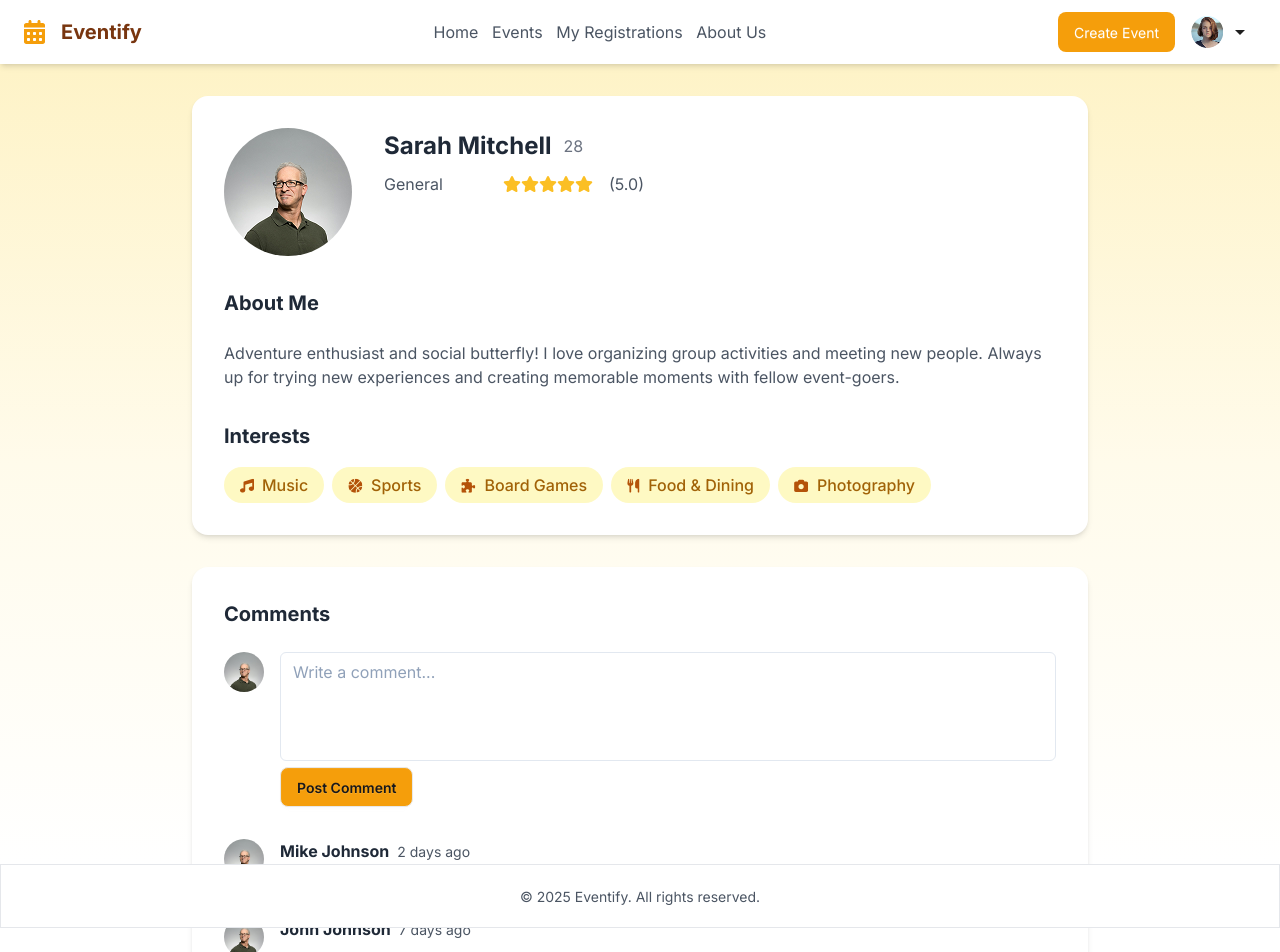
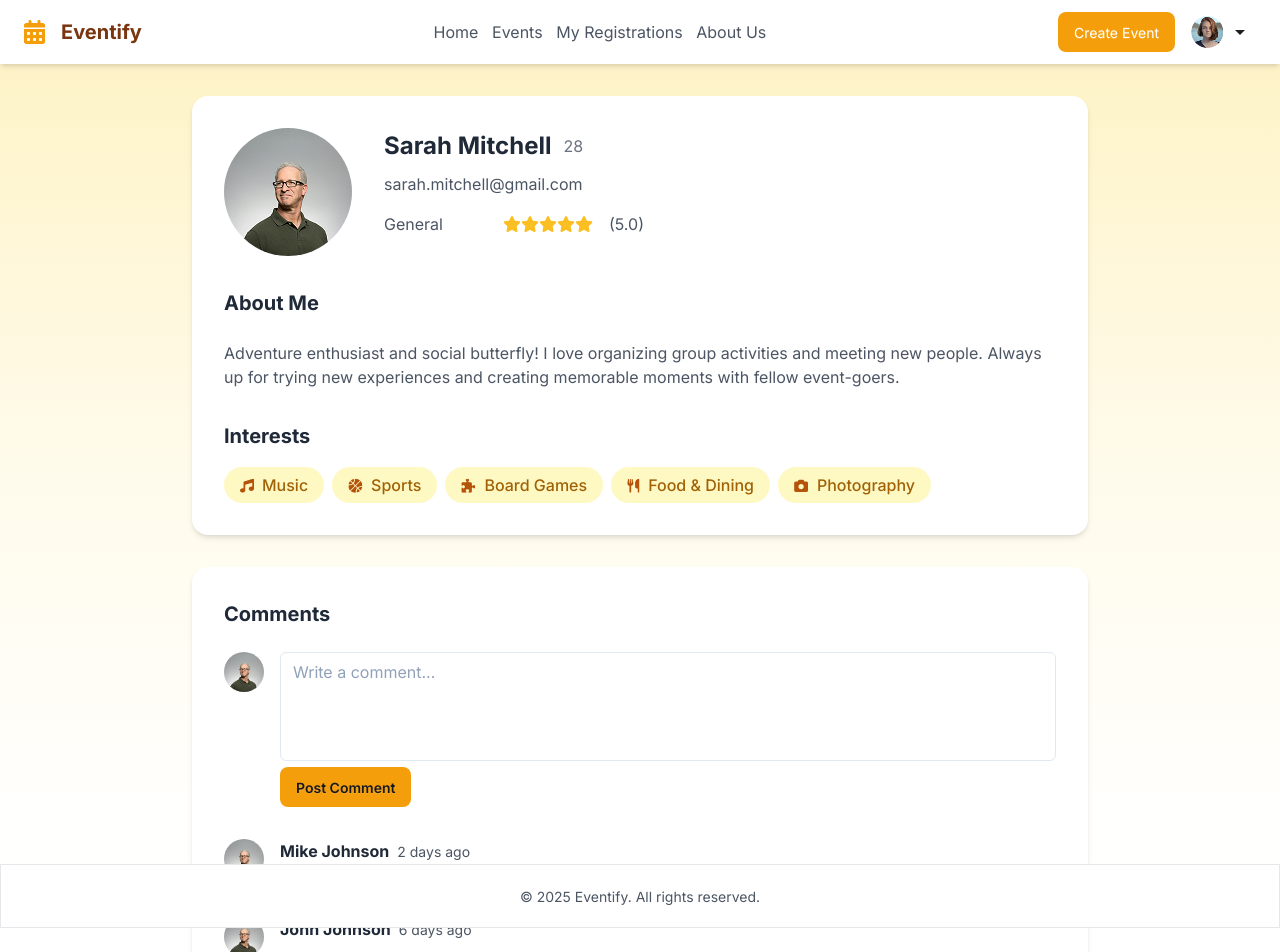
Before and after one commit to AusteId/eventify, a React app in the folder Client/: page /profile in a window 1280 px wide. Shown: the top 952 px of the page. Built offline with nearby package versions, Linux system fonts and the light colour scheme; the HTML template or start-up script is replaced by a standard one.

Commit message:
Separate some sections of the profile page into separate components

```diff
--- a/Client/src/components/ProfileComment.jsx
+++ b/Client/src/components/Comment.jsx
@@ -1,4 +1,4 @@
-const ProfileComment = props => {
+const Comment = props => {
   return (
     <div className="flex w-full">
       <img
@@ -21,4 +21,4 @@ const ProfileComment = props => {
   );
 };
 
-export default ProfileComment;
+export default Comment;
--- /dev/null
+++ b/Client/src/components/CommentSection.jsx
@@ -0,0 +1,60 @@
+import React from 'react';
+import Comment from './Comment';
+
+const CommentSection = () => {
+  const comments = [
+    {
+      id: 1,
+      name: 'Mike Johnson',
+      avatar: 'src/assets/avatar.png',
+      comment:
+        'Great event organizer! Really enjoyed the board game night last week.',
+      time: '2 days ago',
+    },
+    {
+      id: 2,
+      name: 'John Johnson',
+      avatar: 'src/assets/avatar.png',
+      comment: 'One of the greatest hosts of all time!',
+      time: '6 days ago',
+    },
+  ];
+
+  return (
+    <div>
+      <h1 className="text-header-dark font-inter font-bold text-heading-s pb-[23px]">
+        Comments
+      </h1>
+      <div className="flex">
+        <img
+          className="w-[40px] h-[40px] rounded-full"
+          src="src/assets/avatar.png"
+          alt=""
+        />
+        <div className="pl-[16px] w-full">
+          <textarea
+            class="field-sizing-fixed resize-none font-inter text-body-medium text-body-m w-full bg-transparent placeholder:text-slate-400 text-sm border border-slate-200 rounded-md px-3 py-2 focus:outline-none ..."
+            rows="4"
+            placeholder="Write a comment..."
+          ></textarea>
+          <button className="btn bg-btn border-0 shadow-none hover:bg-btn-hover px-[16px] pt-[10px] pb-[10px] rounded-[8px]">
+            Post Comment
+          </button>
+        </div>
+      </div>
+      <div className="flex flex-col gap-[24px] pt-[32px]">
+        {comments.map(comment => (
+          <Comment
+            name={comment.name}
+            avatar={comment.avatar}
+            comment={comment.comment}
+            time={comment.time}
+            key={comment.id}
+          />
+        ))}
+      </div>
+    </div>
+  );
+};
+
+export default CommentSection;
--- /dev/null
+++ b/Client/src/components/Profile/Interests.jsx
@@ -0,0 +1,45 @@
+import CategoryTag from "../CategoryTag"
+
+const Interests = () => {
+    const categories = [
+        {
+            id: 1,
+            img: "src/assets/categories/music.svg",
+            text: "Music"
+        },
+        {
+            id: 2,
+            img: "src/assets/categories/sports.svg",
+            text: "Sports"
+        },
+        {
+            id: 3,
+            img: "src/assets/categories/bgames.svg",
+            text: "Board Games"
+        },
+        {
+            id: 4,
+            img: "src/assets/categories/food.svg",
+            text: "Food & Dining"
+        },
+        {
+            id: 5,
+            img: "src/assets/categories/photo.svg",
+            text: "Photography"
+        }
+    ]
+  return (
+    <div className="w-full mt-[32px]">
+        <h1 className="text-header-dark font-inter font-bold text-heading-s">
+        Interests
+        </h1>
+        <div className="flex flex-wrap items-center pt-[16px] gap-[8px]">
+            {categories.map((category) => (
+                <CategoryTag img={category.img} text={category.text} key={category.id} />
+            ))}
+        </div>
+    </div>
+  )
+}
+
+export default Interests
--- a/Client/src/page/Profile.jsx
+++ b/Client/src/page/Profile.jsx
@@ -1,9 +1,11 @@
 import CategoryTag from '../components/CategoryTag';
-import ProfileComment from '../components/ProfileComment';
+import Interests from '../components/Profile/Interests';
+import Comment from '../components/Comment';
+import CommentSection from '../components/CommentSection';
 const Profile = () => {
   return (
     <div className="flex min-h-screen bg-gradient-to-t from-[#FFFFFF] via-gradient-light-yellow to-gradient-yellow">
-      <div className="w-[896px] mx-auto">
+      <div className="desktop:w-[896px] tablet:w-[896px] mx-auto">
         <div className="bg-[#FFFFFF] w-full h-auto p-[32px] mt-[32px] rounded-[16px] shadow-md">
           <div className="size-full">
             <div className="flex w-full h-[128px]">
@@ -22,6 +24,11 @@ const Profile = () => {
                   </p>
                 </div>
                 <div className="flex items-center mt-[8px]">
+                  <p className="font-inter text-body-medium">
+                    sarah.mitchell@gmail.com
+                  </p>
+                </div>
+                <div className="flex items-center mt-[16px]">
                   <p className="font-inter text-body-medium">General</p>
                   <div className="flex items-center align-middle ml-[60px]">
                     <img className="" src="src/assets/star.svg" alt="Star" />
@@ -45,70 +52,11 @@ const Profile = () => {
                 event-goers.
               </p>
             </div>
-            <div className="w-full mt-[32px]">
-              <h1 className="text-header-dark font-inter font-bold text-heading-s">
-                Interests
-              </h1>
-              <div className="flex flex-wrap items-center pt-[16px] gap-[8px]">
-                <CategoryTag
-                  img="src/assets/categories/music.svg"
-                  text="Music"
-                />
-                <CategoryTag
-                  img="src/assets/categories/sports.svg"
-                  text="Sports"
-                />
-                <CategoryTag
-                  img="src/assets/categories/bgames.svg"
-                  text="Board Games"
-                />
-                <CategoryTag
-                  img="src/assets/categories/food.svg"
-                  text="Food & Dining"
-                />
-                <CategoryTag
-                  img="src/assets/categories/photo.svg"
-                  text="Photography"
-                />
-              </div>
-            </div>
+            <Interests />
           </div>
         </div>
         <div className="bg-[#FFFFFF] w-full h-auto p-[32px] mt-[32px] rounded-[16px] shadow-md">
-          <h1 className="text-header-dark font-inter font-bold text-heading-s pb-[23px]">
-            Comments
-          </h1>
-          <div className="flex">
-            <img
-              className="w-[40px] h-[40px] rounded-full"
-              src="src/assets/avatar.png"
-              alt=""
-            />
-            <div className="pl-[16px] w-full">
-              <textarea
-                class="field-sizing-fixed resize-none font-inter text-body-medium text-body-m w-full bg-transparent placeholder:text-slate-400 text-sm border border-slate-200 rounded-md px-3 py-2 focus:outline-none ..."
-                rows="4"
-                placeholder="Write a comment..."
-              ></textarea>
-              <button className="btn bg-btn outline-none hover:bg-btn-hover px-[16px] pt-[10px] pb-[10px] rounded-[8px]">
-                Post Comment
-              </button>
-            </div>
-          </div>
-          <div className="flex flex-col gap-[24px] pt-[32px]">
-            <ProfileComment
-              name="Mike Johnson"
-              avatar="src/assets/avatar.png"
-              comment="Great event organizer! Really enjoyed the board game night last week."
-              time="2 days ago"
-            />
-            <ProfileComment
-              name="John Johnson"
-              avatar="src/assets/avatar.png"
-              comment="This guy is an amazing host!"
-              time="7 days ago"
-            />
-          </div>
+          <CommentSection />
         </div>
       </div>
     </div>
```
